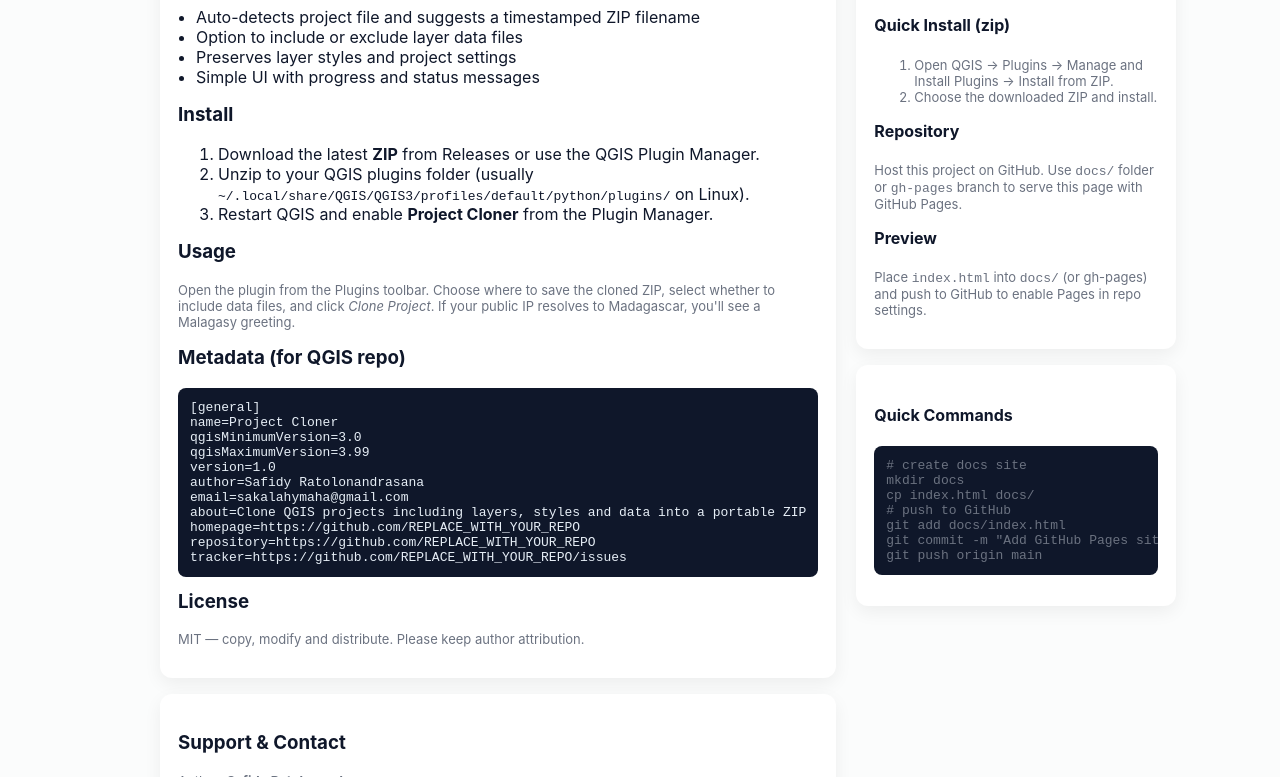
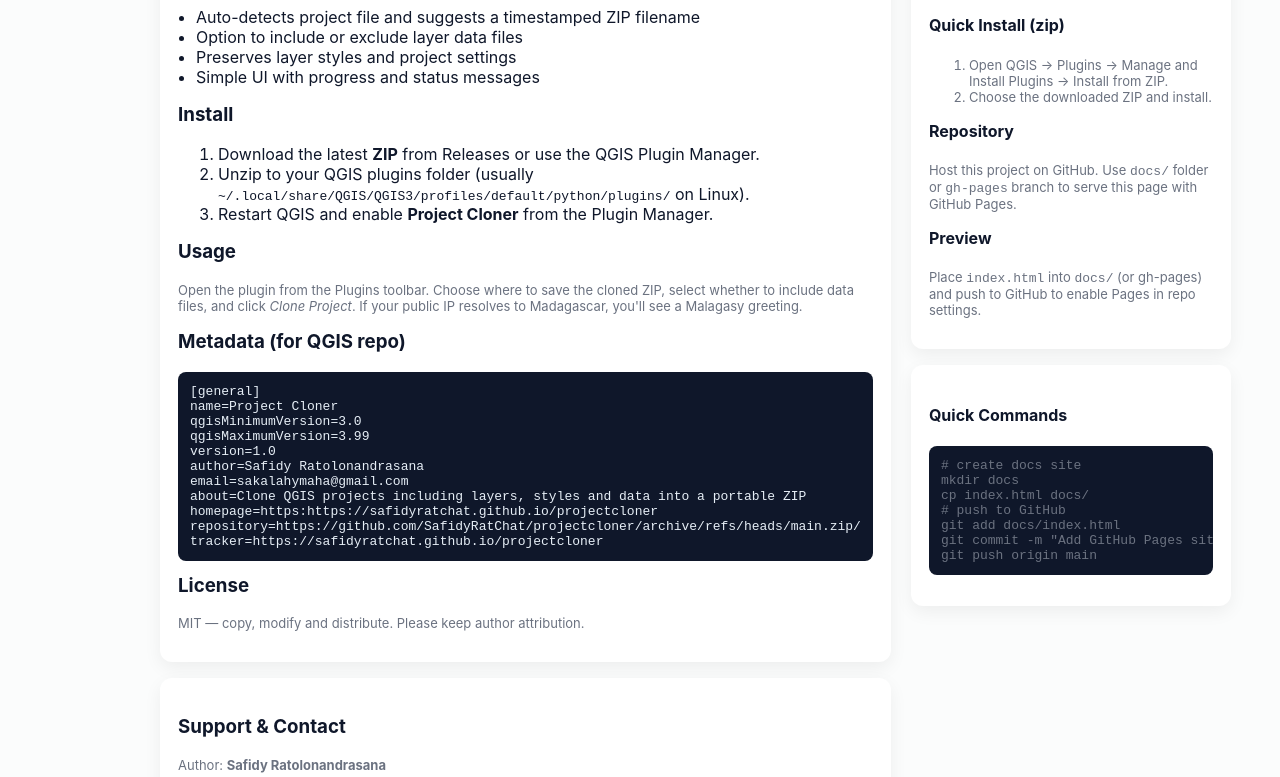
Before and after one commit to SafidyRatChat/projectcloner, a plain HTML site: page index.html in a window 1280 px wide. Shown: the part 446-1223 px from the top of the page. Drawn offline with Linux system fonts and the light colour scheme.

Commit message:
index.html

```diff
--- a/index.html
+++ b/index.html
@@ -69,9 +69,9 @@ version=1.0
 author=Safidy Ratolonandrasana
 email=sakalahymaha@gmail.com
 about=Clone QGIS projects including layers, styles and data into a portable ZIP
-homepage=https://github.com/REPLACE_WITH_YOUR_REPO
-repository=https://github.com/REPLACE_WITH_YOUR_REPO
-tracker=https://github.com/REPLACE_WITH_YOUR_REPO/issues
+homepage=https:https://safidyratchat.github.io/projectcloner
+repository=https://github.com/SafidyRatChat/projectcloner/archive/refs/heads/main.zip/
+tracker=https://safidyratchat.github.io/projectcloner
 </pre>
 
           <h3 style="margin-top:12px">License</h3>
@@ -123,4 +123,5 @@ git push origin main</pre>
     </footer>
   </main>
 </body>
+
 </html>
```
